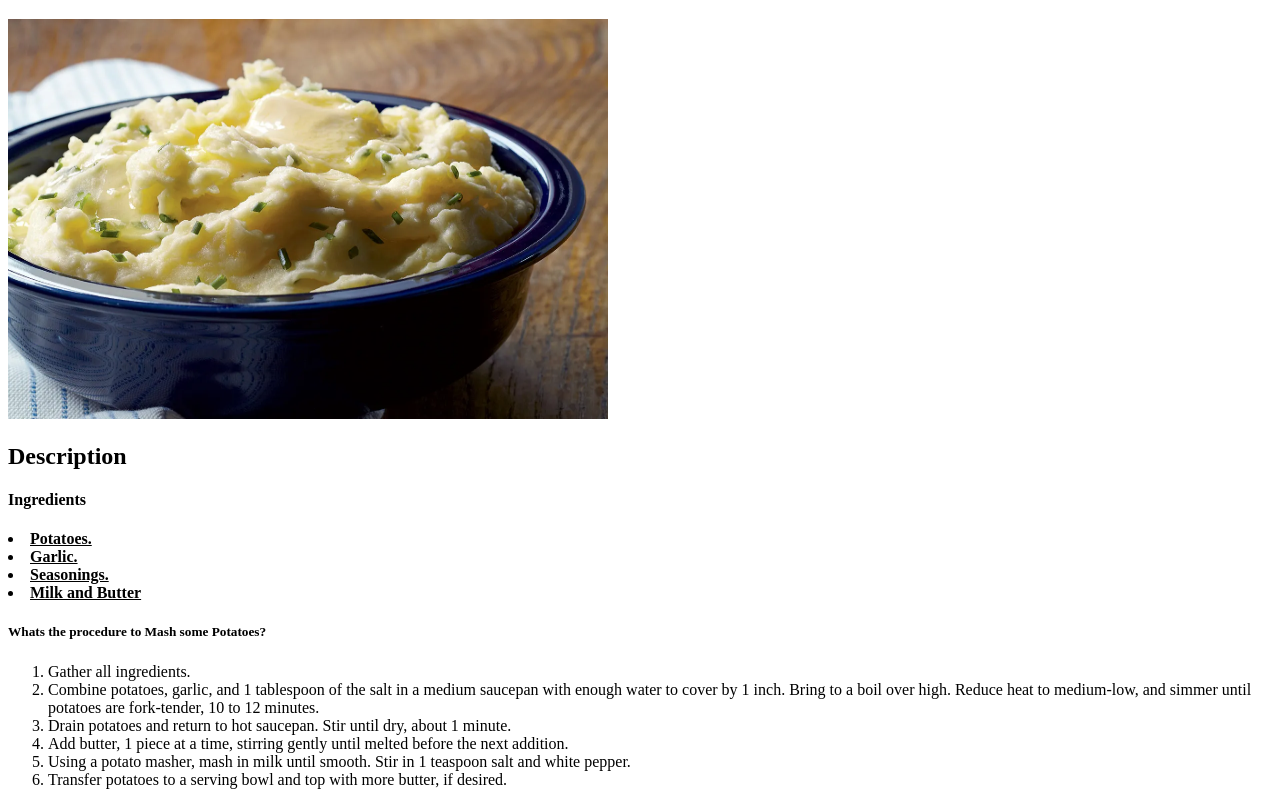
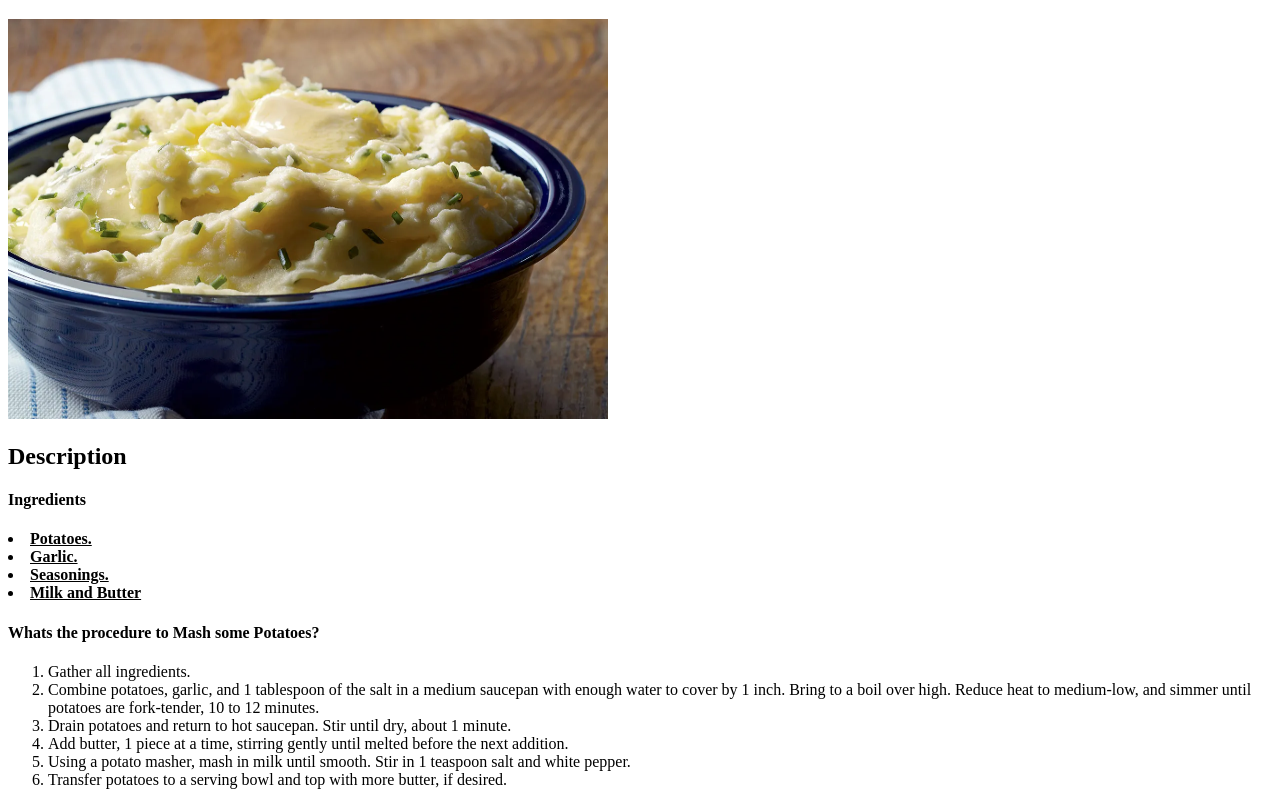
Before and after one commit to Brsukword/odin-recipes, a plain HTML site: page recipes/GarlicPotatoes.html in a window 1280 px wide. Shown: the part 61-866 px from the top of the page. Drawn offline with Linux system fonts and the light colour scheme.

Commit message:
a little fix on the Mashed potatoes recipe changing the <h5> subtitle to <h4>

```diff
--- a/recipes/GarlicPotatoes.html
+++ b/recipes/GarlicPotatoes.html
@@ -16,7 +16,7 @@
         <li><strong>Seasonings.</strong></li>
         <li><strong>Milk and Butter</strong></li>
     </u>
-    <h5>Whats the procedure to Mash some Potatoes?</h5>
+    <h4>Whats the procedure to Mash some Potatoes?</h4>
     <ol>
         <li>Gather all ingredients.</li>
         <li>Combine potatoes, garlic, and 1 tablespoon of the salt in a medium saucepan with enough water to cover by 1 inch. Bring to a boil over high. Reduce heat to medium-low, and simmer until potatoes are fork-tender, 10 to 12 minutes.</strong></li>
```
